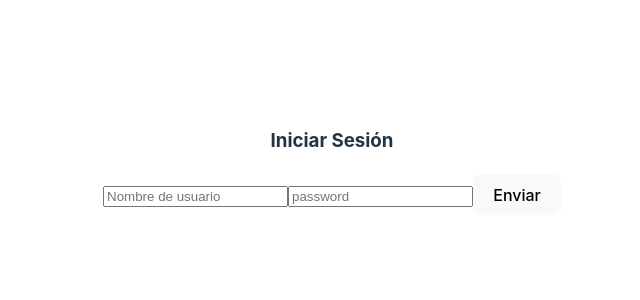
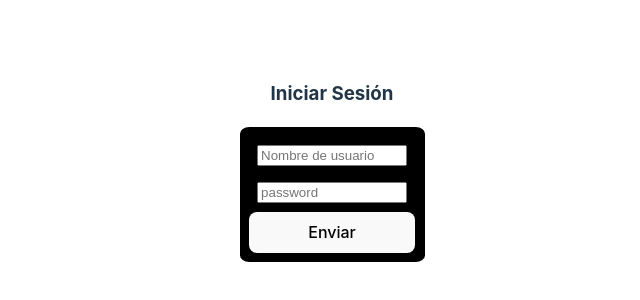
Before and after one commit to Fermichel/FrontEnd3-ProyectoVite, a React (Vite) app: page / in a window 1280 px wide. Shown: the part 238-538 px from the top of the page, without its empty margins (308-948 px from the left). Built offline with nearby package versions, Linux system fonts and the light colour scheme.

Commit message:
mejoraCss-PG-Clase08-Form

```diff
--- a/src/App.css
+++ b/src/App.css
@@ -41,3 +41,14 @@
 .read-the-docs {
   color: #888;
 }
+
+form{
+  background-color: black;
+  display: flex;
+  flex-direction: column;
+  padding: 5%;
+  border-radius: 5%;
+}
+input{
+  margin: 5%;
+}
--- a/src/App.jsx
+++ b/src/App.jsx
@@ -75,7 +75,7 @@ function App() {
     <input type ="password" placeholder='password' value={password} onChange={onChangePassword}/>
 
     <button type='submit'>Enviar</button>
-</form>
+    </form>
     </div>
   )
 }
```
Also changed, not shown: src/components/Form.jsx (+11 -0 lines).
